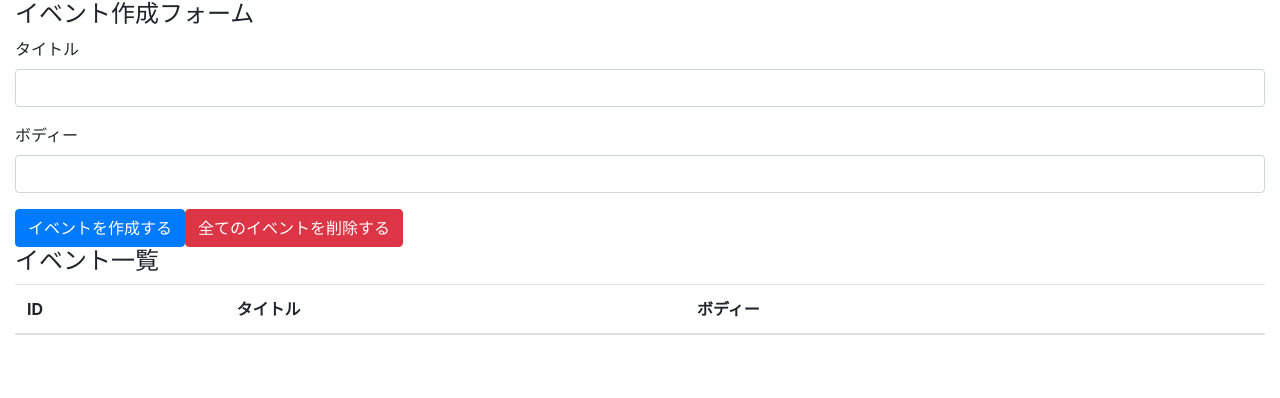
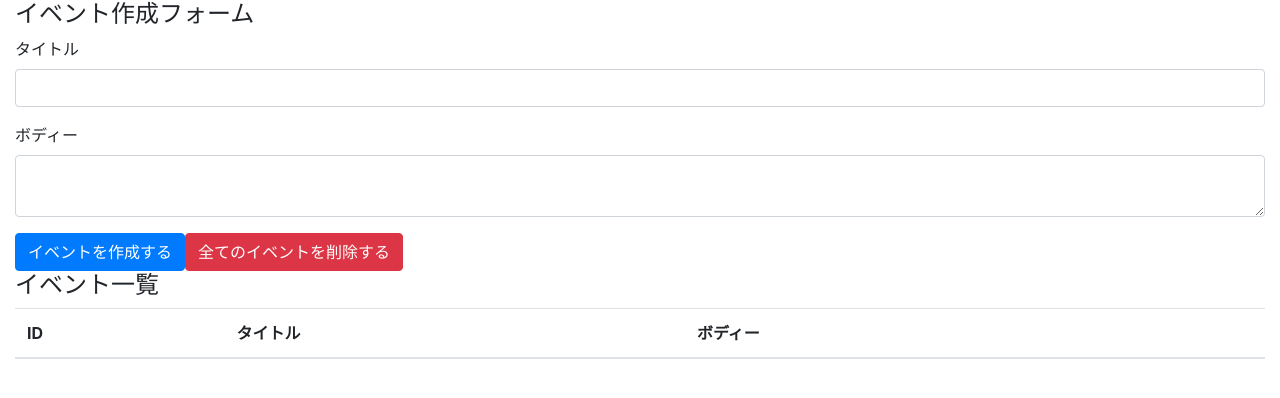
Before and after one commit to amok6from7/react-hooks-sample1, a React (Create React App) app: page / in a window 1280 px wide. Shown: the top 398 px of the page. Built offline with nearby package versions, Linux system fonts and the light colour scheme.

Commit message:
fix typo

```diff
--- a/src/components/App.js
+++ b/src/components/App.js
@@ -13,7 +13,7 @@ function App() {
         </div>
         <div className="form-group">
           <label htmlFor="formEventBody">ボディー</label>
-          <textareq  className="form-control" id="formEventBody" />
+          <textarea  className="form-control" id="formEventBody" />
         </div>
 
         <button className="btn btn-primary">イベントを作成する</button>
```
